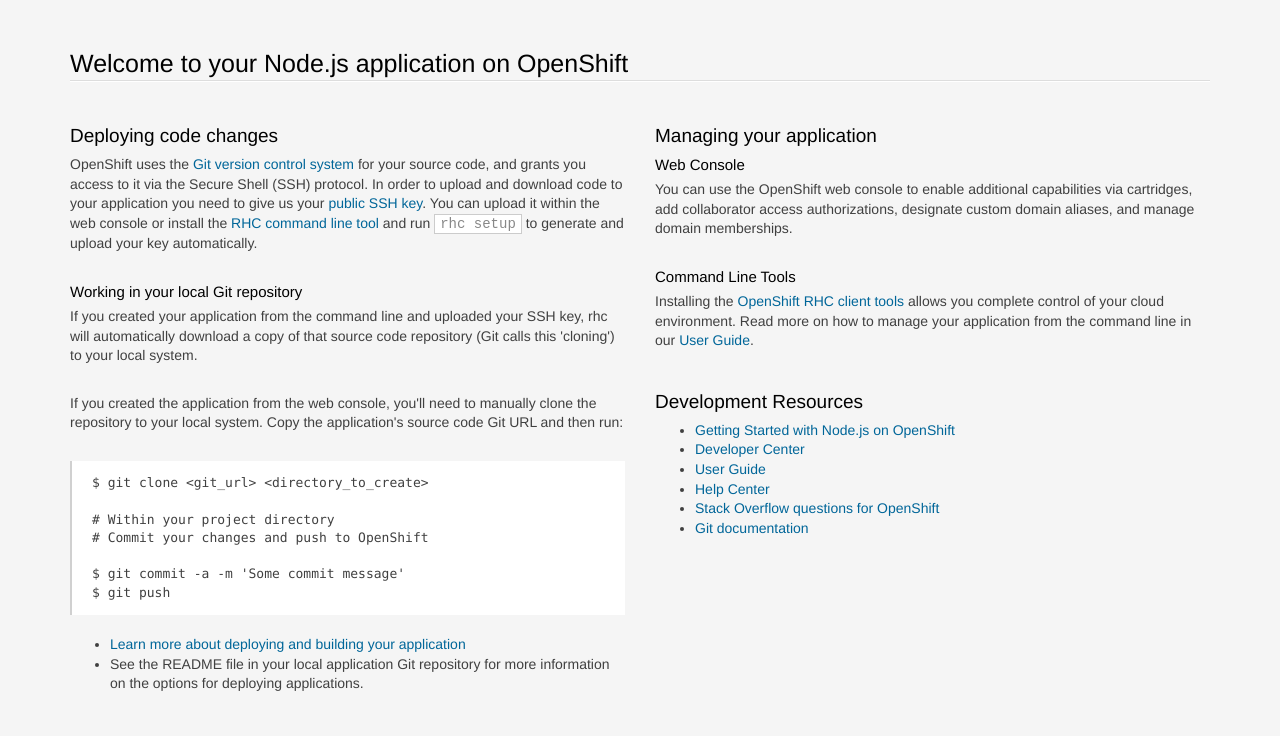
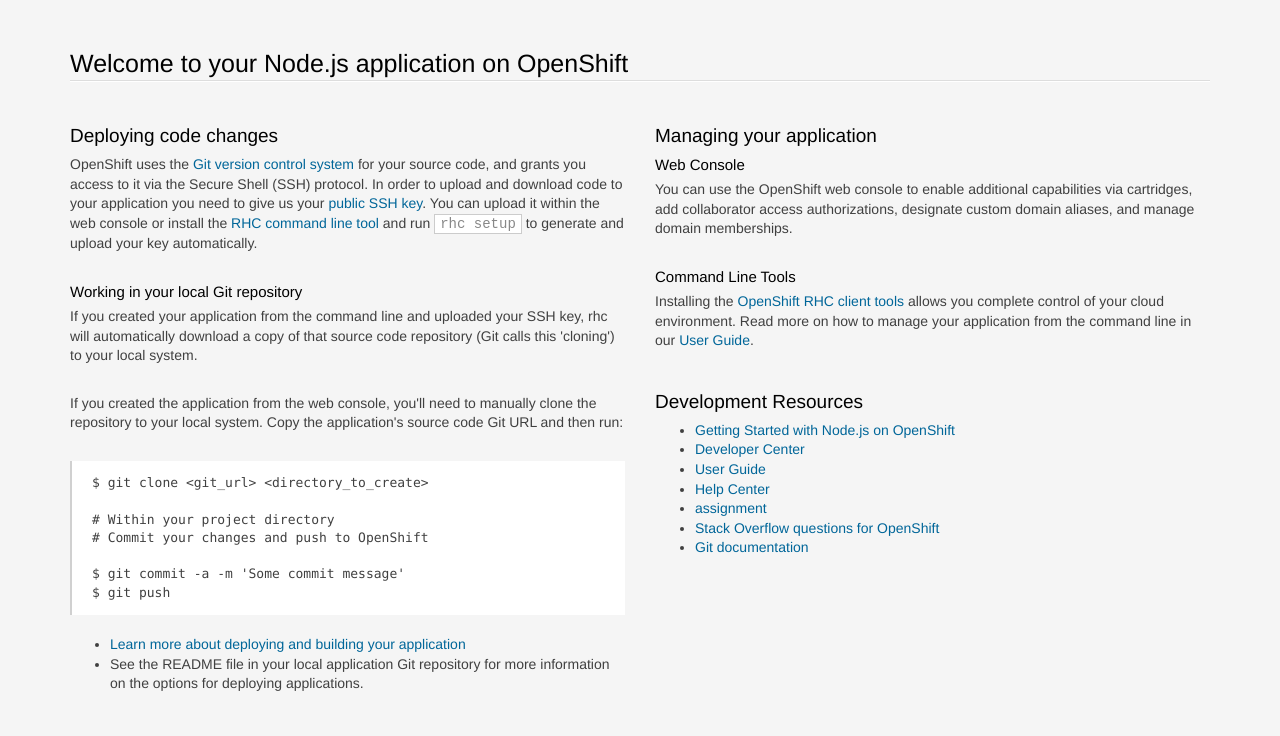
Before and after one commit to sanjanamanoj/WebDevSpring2016, a website: page public/index.html in a window 1280 px wide. Shown: the top 736 px of the page. Drawn offline with Linux system fonts and the light colour scheme.

Commit message:
updated index

```diff
--- a/public/index.html
+++ b/public/index.html
@@ -251,6 +251,7 @@
                     <li><a href="https://developers.openshift.com">Developer Center</a></li>
                     <li><a href="https://www.openshift.com/user-guide">User Guide</a></li>
                     <li><a href="https://help.openshift.com">Help Center</a></li>
+                    <li><a href="assignment/home.html"> assignment</a></li>
                     <li><a href="http://stackoverflow.com/questions/tagged/openshift">Stack Overflow questions for OpenShift</a></li>
                     <li><a href="http://git-scm.com/documentation">Git documentation</a></li>
                   </ul>
```
